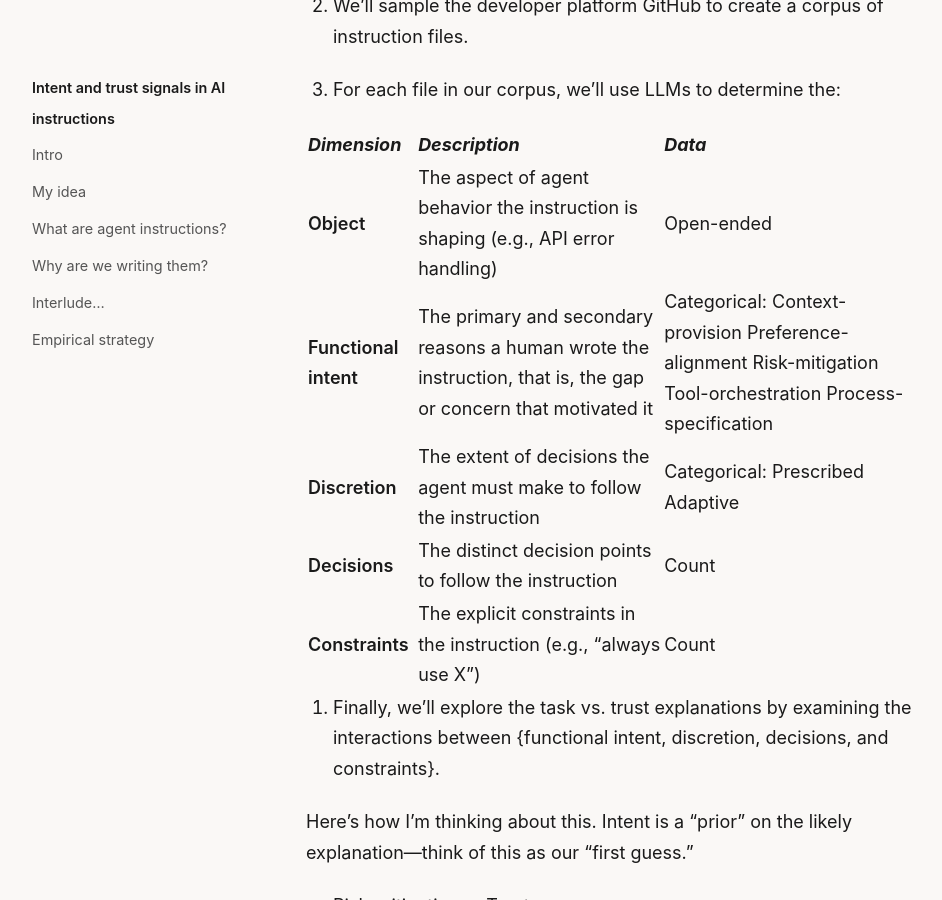
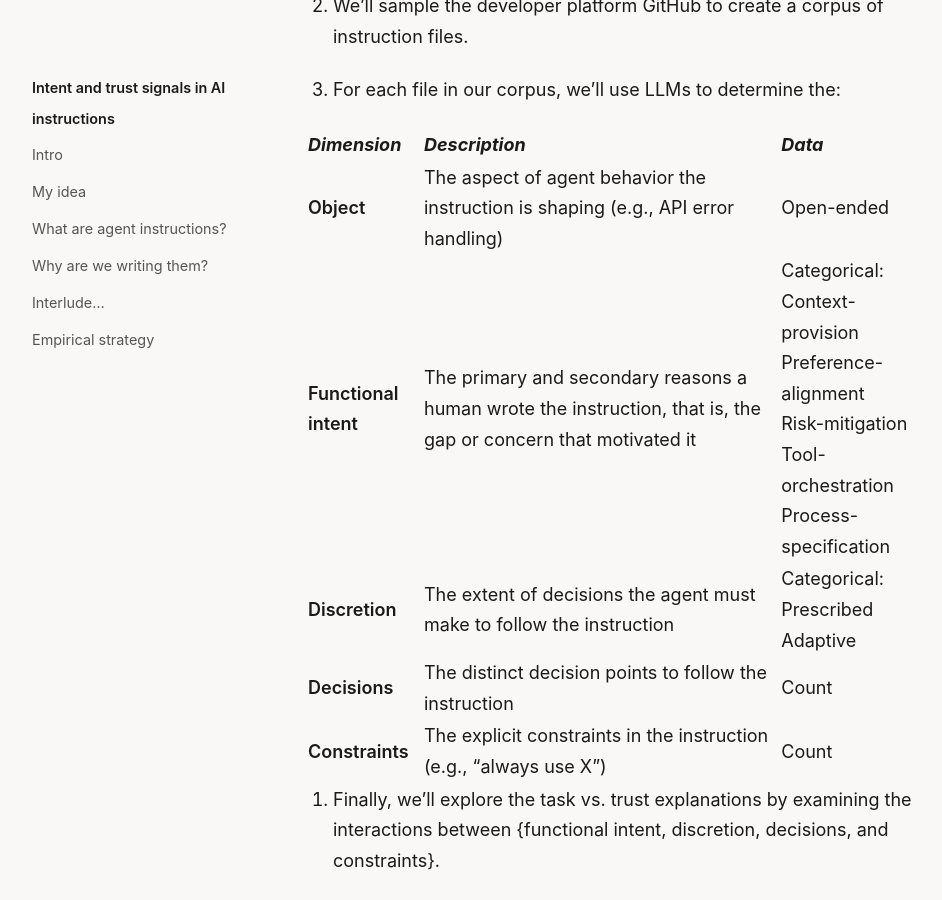
Before and after one commit to anthonycozart/anthonycozart.github.io, a Jekyll site: the page built from ai-skills/ai-skills-part-1.md, in a window 1280 px wide and 900 px high, scrolled down 4023 px. Shown: the whole window, without its empty margins (165-1107 px from the left). Built offline with Jekyll 4.4.1, drawn with Linux system fonts in a browser that asks for light colours.

Commit message:
fix table formatting

```diff
--- a/ai-skills/ai-skills-part-1.md
+++ b/ai-skills/ai-skills-part-1.md
@@ -69,8 +69,8 @@ Here’s how we’ll turn this idea into an empirical exploration:
 | *Dimension* | *Description* | *Data* |
 | :---- | :---- | :---- |
 | **Object** | The aspect of agent behavior the instruction is shaping (e.g., API error handling) | Open-ended |
-| **Functional intent** | The primary and secondary reasons a human wrote the instruction, that is, the gap or concern that motivated it | Categorical: Context-provision Preference-alignment Risk-mitigation Tool-orchestration Process-specification |
-| **Discretion** | The extent of decisions the agent must make to follow the instruction | Categorical: Prescribed Adaptive |
+| **Functional intent** | The primary and secondary reasons a human wrote the instruction, that is, the gap or concern that motivated it | Categorical:<br>Context-provision<br>Preference-alignment<br>Risk-mitigation<br>Tool-orchestration<br>Process-specification |
+| **Discretion** | The extent of decisions the agent must make to follow the instruction | Categorical:<br>Prescribed<br>Adaptive |
 | **Decisions** | The distinct decision points to follow the instruction | Count |
 | **Constraints** | The explicit constraints in the instruction (e.g., "always use X") | Count |
 
```
